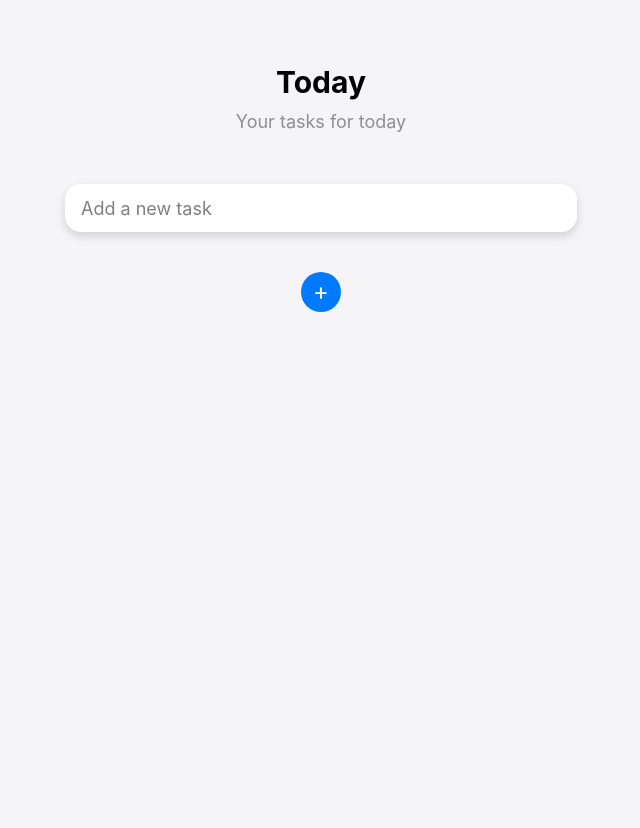
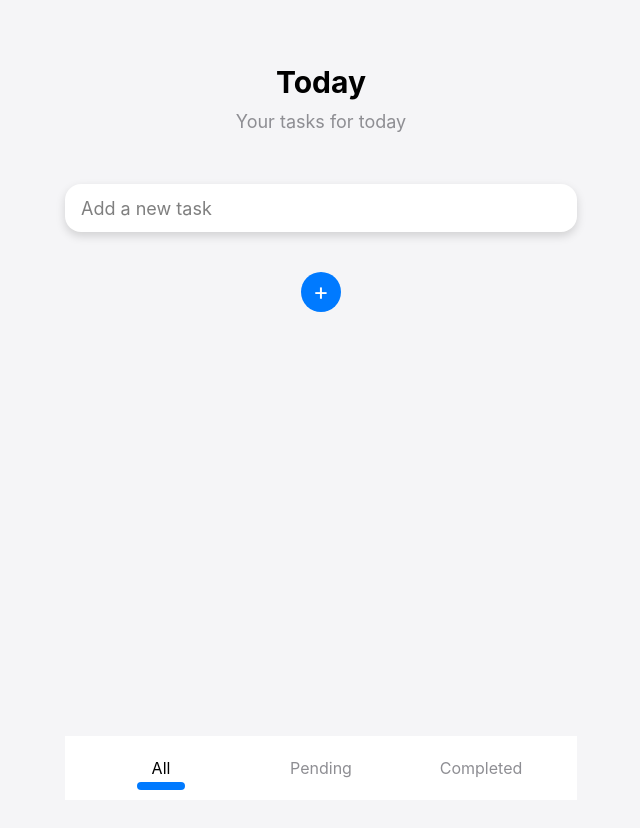
Before and after one commit to tbsoysal/react-todo-app, a React (Vite) app: page / in a window 1280 px wide. Shown: the top 828 px of the page, without its empty margins (319-959 px from the left). After the commit the page ends 800 px from the top, so only its background shows below. Built offline with nearby package versions, Linux system fonts and the light colour scheme; a web font is replaced by a local one.

Commit message:
add menus

```diff
--- a/src/App.css
+++ b/src/App.css
@@ -1,9 +1,9 @@
 @import "tailwindcss";
 
 * {
-  font-family: 'SF Pro Display', sans-serif;
+  font-family: "SF Pro Display", sans-serif;
 }
 
 body {
-  @apply min-h-screen bg-[#f5f5f7] text-center;
+  @apply bg-[#f5f5f7] text-center;
 }
--- a/src/App.tsx
+++ b/src/App.tsx
@@ -2,10 +2,12 @@ import { useState } from "react";
 import Form from "./components/Form";
 import List from "./components/List";
 import TodoItem from "./components/TodoItem.tsx";
+import FooterMenu from "./components/FooterMenu.tsx";
 
 const App = () => {
   const [todoText, setTodoText] = useState("");
   const [todos, setTodos] = useState<TodoItem[]>([]);
+  const [menuIndex, setMenuIndex] = useState<number>(0);
 
   return (
     <>
@@ -19,7 +21,9 @@ const App = () => {
         setTodoText={setTodoText}
         todos={todos}
         setTodos={setTodos}
+        menuIndex={menuIndex}
       />
+      <FooterMenu menuIndex={menuIndex} setMenuIndex={setMenuIndex} />
     </>
   );
 };
--- /dev/null
+++ b/src/components/FooterMenu.tsx
@@ -0,0 +1,33 @@
+type Props = {
+  menuIndex: number;
+  setMenuIndex: React.Dispatch<React.SetStateAction<number>>;
+};
+
+function FooterMenu({ menuIndex, setMenuIndex }: Props) {
+  const activeMenuStyle = `text-black relative after:content-[""] after:absolute after:w-12 after:h-2 after:bg-[#007AFF] after:rounded-2xl after:bottom-2.5 after:left-[50%] after:translate-x-[-50%]`;
+
+  return (
+    <footer className="absolute bottom-0 w-screen bg-white flex justify-center px-4 max-w-lg left-[50%] translate-x-[-50%]">
+      <a
+        onClick={() => setMenuIndex(0)}
+        className={`py-5 flex-1 text-[#8E8E93] ${menuIndex === 0 && activeMenuStyle}`}
+      >
+        All
+      </a>
+      <a
+        onClick={() => setMenuIndex(1)}
+        className={`py-5 flex-1 text-[#8E8E93] ${menuIndex === 1 && activeMenuStyle} `}
+      >
+        Pending
+      </a>
+      <a
+        onClick={() => setMenuIndex(2)}
+        className={`py-5 flex-1 text-[#8E8E93] ${menuIndex === 2 && activeMenuStyle} `}
+      >
+        Completed
+      </a>
+    </footer>
+  );
+}
+
+export default FooterMenu;
--- a/src/components/Form.tsx
+++ b/src/components/Form.tsx
@@ -36,6 +36,9 @@ const Form: React.FC<Props> = ({ todoText, setTodoText, setTodos }) => {
         type="text"
         value={todoText}
         onChange={(e) => setTodoText(e.target.value)}
+        onKeyDown={(e) => {
+          if (e.key === "Enter") addNewTodo(createTodo(todoText));
+        }}
       />
       <button
         className="w-10 h-10 bg-[#007AFF] border-0 rounded-full text-2xl text-white text-extrabold cursor-pointer"
--- a/src/components/List.tsx
+++ b/src/components/List.tsx
@@ -1,4 +1,3 @@
-import React from "react";
 import TodoItem from "./TodoItem";
 import Todo from "./Todo";
 
@@ -7,16 +6,21 @@ interface Props {
   todoText: string;
   setTodos: React.Dispatch<React.SetStateAction<TodoItem[]>>;
   setTodoText: React.Dispatch<React.SetStateAction<string>>;
+  menuIndex: number;
 }
 
 const List: React.FC<Props> = (props) => {
-  return (
-    <ul className="my-10">
-      {props.todos.map((currTodo: TodoItem) => {
-        return <Todo key={currTodo.id} {...currTodo} {...props} />;
-      })}
-    </ul>
-  );
+  function createList(index: number) {
+    let list: TodoItem[] = [];
+    if (index === 0) list = props.todos;
+    if (index === 1) list = props.todos.filter((todo) => !todo.isCompleted);
+    if (index === 2) list = props.todos.filter((todo) => todo.isCompleted);
+
+    return list.map((currTodo) => (
+      <Todo key={currTodo.id} {...currTodo} {...props} />
+    ));
+  }
+  return <ul className="my-10">{createList(props.menuIndex)}</ul>;
 };
 
 export default List;
--- a/src/components/Todo.tsx
+++ b/src/components/Todo.tsx
@@ -7,9 +7,8 @@ interface TodoProps extends TodoItem {
 }
 
 const Todo = ({ id, text, isCompleted, isEditing, setTodos }: TodoProps) => {
-  const [newText, setNewText] = useState(text);
-
-  // Deletes the todo object from the array
+  // State for the editting text
+  const [newText, setNewText] = useState(text); // Deletes the todo object from the array
   const deleteTodo = () => {
     setTodos((prev: TodoItem[]) => {
       return prev.filter((todo: TodoItem) => todo.id !== id);
@@ -26,6 +25,7 @@ const Todo = ({ id, text, isCompleted, isEditing, setTodos }: TodoProps) => {
     );
   };
 
+  // Change the isEditing property to true/false
   const editTodo = () => {
     setTodos((prev) =>
       prev.map((todo) => {
@@ -35,6 +35,7 @@ const Todo = ({ id, text, isCompleted, isEditing, setTodos }: TodoProps) => {
     );
   };
 
+  // Change the text property of the todo and isEditing property to false
   const saveEdit = () => {
     setTodos((prev) =>
       prev.map((todo) => {
@@ -61,6 +62,7 @@ const Todo = ({ id, text, isCompleted, isEditing, setTodos }: TodoProps) => {
         />
       ) : (
         <p
+          onClick={toggleCompleted}
           className={`${isCompleted ? "line-through text-gray-700 italic" : "no-underline"} grow text-lg text-start`}
         >
           {text}
```
